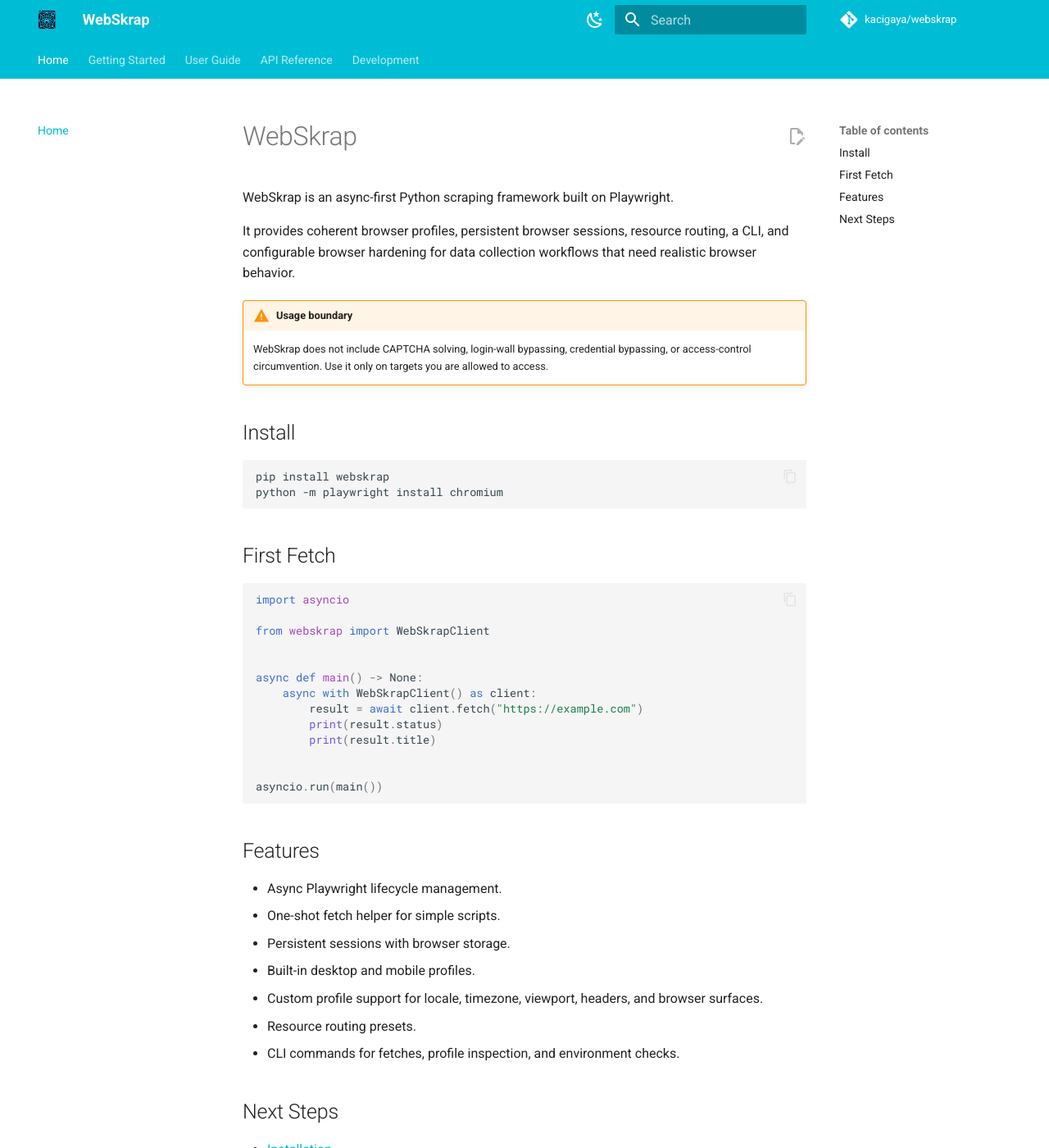
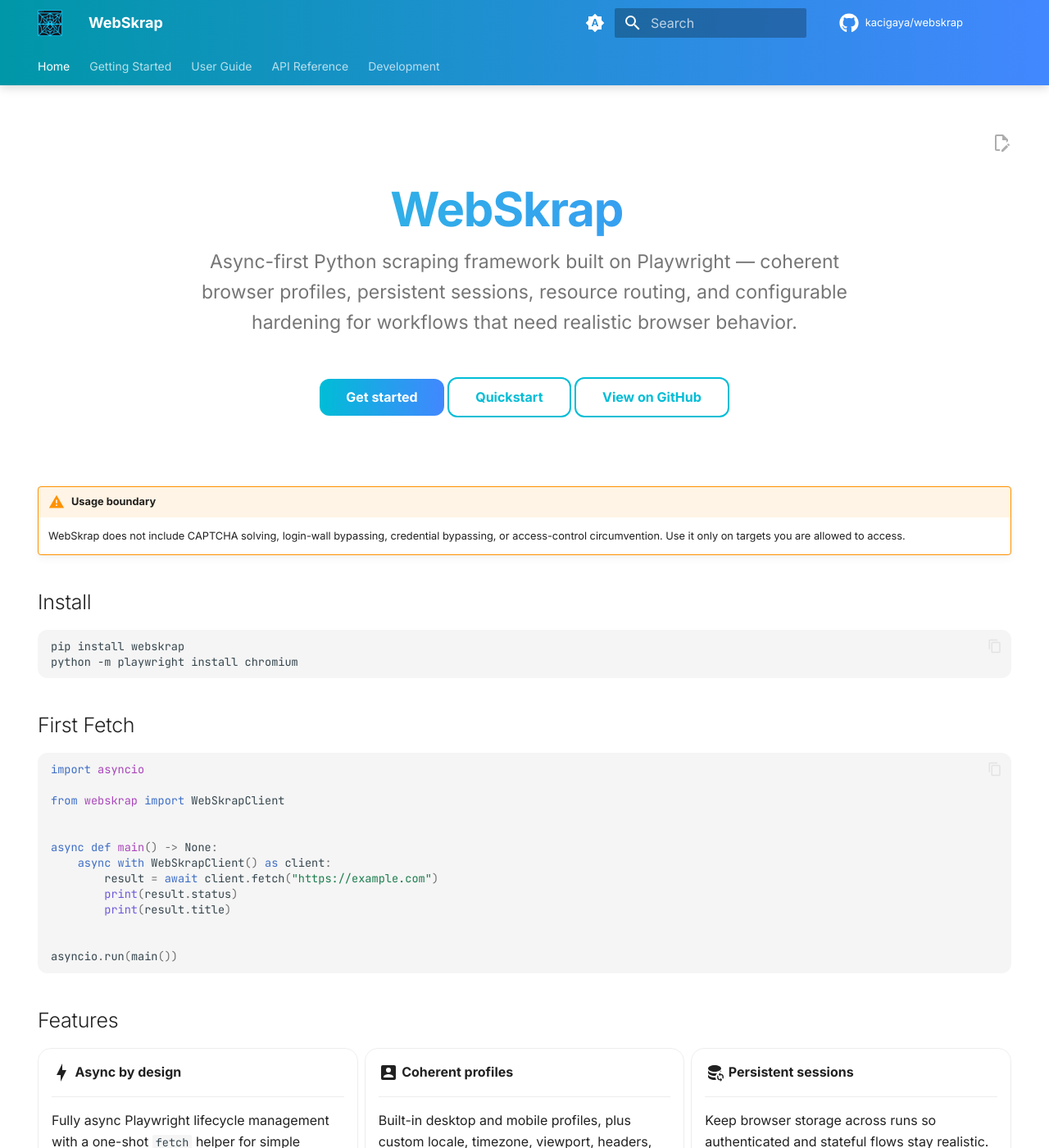
Before and after one commit to msk-mdi/webskrap, an MkDocs documentation site: the page built from docs/index.md, in a window 1280 px wide and 1400 px high. Shown: the whole window at 82% size. Built offline with MkDocs 1.6.1 and Material for MkDocs 9.7.7, drawn with Linux system fonts in a browser that asks for light colours; comment, search, counter and statistics services are not loaded; some of the changed text lies outside the part shown.

Commit message:
docs: redesign site with auto dark mode
- 3-way palette: system preference, light, dark (slate)
- gradient hero, feature card grid, custom CSS polish
- enable instant nav, sticky tabs, code annotations, social links

```diff
--- a/docs/index.md
+++ b/docs/index.md
@@ -1,8 +1,22 @@
+---
+hide:
+  - navigation
+  - toc
+---
+
+<div class="ws-hero" markdown>
+
 # WebSkrap
 
-WebSkrap is an async-first Python scraping framework built on Playwright.
+<p class="ws-tagline">Async-first Python scraping framework built on Playwright — coherent browser profiles, persistent sessions, resource routing, and configurable hardening for workflows that need realistic browser behavior.</p>
 
-It provides coherent browser profiles, persistent browser sessions, resource routing, a CLI, and configurable browser hardening for data collection workflows that need realistic browser behavior.
+<div class="ws-cta" markdown>
+[Get started](getting-started/installation.md){ .md-button .md-button--primary }
+[Quickstart](getting-started/quickstart.md){ .md-button }
+[View on GitHub](https://github.com/kacigaya/webskrap){ .md-button }
+</div>
+
+</div>
 
 !!! warning "Usage boundary"
     WebSkrap does not include CAPTCHA solving, login-wall bypassing, credential bypassing, or access-control circumvention. Use it only on targets you are allowed to access.
@@ -34,17 +48,54 @@
 
 ## Features
 
-- Async Playwright lifecycle management.
-- One-shot fetch helper for simple scripts.
-- Persistent sessions with browser storage.
-- Built-in desktop and mobile profiles.
-- Custom profile support for locale, timezone, viewport, headers, and browser surfaces.
-- Resource routing presets.
-- CLI commands for fetches, profile inspection, and environment checks.
+<div class="grid cards" markdown>
 
-## Next Steps
+-   :material-lightning-bolt:{ .lg .middle } __Async by design__
 
-- [Installation](getting-started/installation.md)
-- [Quickstart](getting-started/quickstart.md)
-- [Sessions](user-guide/sessions.md)
-- [API Reference](api-reference.md)
+    ---
+
+    Fully async Playwright lifecycle management with a one-shot `fetch` helper for simple scripts.
+
+    [:octicons-arrow-right-24: Client](user-guide/client.md)
+
+-   :material-account-box:{ .lg .middle } __Coherent profiles__
+
+    ---
+
+    Built-in desktop and mobile profiles, plus custom locale, timezone, viewport, headers, and browser surfaces.
+
+    [:octicons-arrow-right-24: Profiles](user-guide/profiles.md)
+
+-   :material-database-sync:{ .lg .middle } __Persistent sessions__
+
+    ---
+
+    Keep browser storage across runs so authenticated and stateful flows stay realistic.
+
+    [:octicons-arrow-right-24: Sessions](user-guide/sessions.md)
+
+-   :material-shield-lock:{ .lg .middle } __Stealth & routing__
+
+    ---
+
+    Configurable browser hardening and resource routing presets to shape network behavior.
+
+    [:octicons-arrow-right-24: Stealth](user-guide/stealth.md)
+
+-   :material-console:{ .lg .middle } __CLI included__
+
+    ---
+
+    Run fetches, inspect profiles, and check your environment straight from the terminal.
+
+    [:octicons-arrow-right-24: CLI](user-guide/cli.md)
+
+-   :material-api:{ .lg .middle } __Typed API__
+
+    ---
+
+    Annotated signatures and a generated reference for every public surface.
+
+    [:octicons-arrow-right-24: API Reference](api-reference.md)
+
+</div>
--- /dev/null
+++ b/docs/stylesheets/extra.css
@@ -0,0 +1,119 @@
+/* ── WebSkrap theme polish ──────────────────────────────────────────── */
+
+:root {
+  --md-primary-fg-color:        #06b6d4;
+  --md-primary-fg-color--light: #22d3ee;
+  --md-primary-fg-color--dark:  #0891b2;
+  --md-accent-fg-color:         #3b82f6;
+}
+
+/* Light scheme tuning */
+[data-md-color-scheme="default"] {
+  --md-default-bg-color: #ffffff;
+  --md-typeset-a-color: #0e7490;
+}
+
+/* Dark scheme: deep slate with a subtle cyan-tinted gradient backdrop */
+[data-md-color-scheme="slate"] {
+  --md-hue: 210;
+  --md-default-bg-color:        #0b1120;
+  --md-default-fg-color:        #e2e8f0;
+  --md-default-fg-color--light: #cbd5e1;
+  --md-code-bg-color:           #111827;
+  --md-code-fg-color:           #e5e7eb;
+  --md-typeset-a-color:         #38bdf8;
+  --md-footer-bg-color:         #0a0f1c;
+  --md-footer-bg-color--dark:   #070b15;
+}
+
+[data-md-color-scheme="slate"] body {
+  background:
+    radial-gradient(1200px 600px at 100% -10%, rgba(34, 211, 238, 0.10), transparent 60%),
+    radial-gradient(900px 500px at -10% 10%, rgba(59, 130, 246, 0.10), transparent 55%),
+    var(--md-default-bg-color);
+  background-attachment: fixed;
+}
+
+/* Header: gradient bar instead of flat fill */
+.md-header {
+  background: linear-gradient(90deg, var(--md-primary-fg-color--dark), var(--md-accent-fg-color));
+  box-shadow: 0 2px 12px rgba(0, 0, 0, 0.18);
+}
+.md-tabs {
+  background: transparent;
+}
+
+/* Logo crisp + slight breathing room */
+.md-header__button.md-logo img {
+  height: 1.6rem;
+  width: auto;
+}
+
+/* ── Hero ───────────────────────────────────────────────────────────── */
+.ws-hero {
+  text-align: center;
+  padding: 3.2rem 1rem 2.4rem;
+}
+.ws-hero h1 {
+  font-size: 2.9rem;
+  font-weight: 800;
+  letter-spacing: -0.02em;
+  margin: 0 0 0.4rem;
+  background: linear-gradient(92deg, var(--md-primary-fg-color--light), var(--md-accent-fg-color));
+  -webkit-background-clip: text;
+  background-clip: text;
+  color: transparent;
+}
+.ws-hero p.ws-tagline {
+  font-size: 1.15rem;
+  color: var(--md-default-fg-color--light);
+  max-width: 40rem;
+  margin: 0 auto 1.6rem;
+}
+.ws-cta {
+  display: inline-flex;
+  gap: 0.8rem;
+  flex-wrap: wrap;
+  justify-content: center;
+}
+.ws-cta .md-button {
+  border-radius: 0.6rem;
+  font-weight: 600;
+}
+
+/* ── Feature grid cards ─────────────────────────────────────────────── */
+.md-typeset .grid.cards > ul > li,
+.md-typeset .grid > .card {
+  border-radius: 0.8rem;
+  border: 1px solid var(--md-default-fg-color--lightest);
+  transition: transform 0.18s ease, box-shadow 0.18s ease, border-color 0.18s ease;
+}
+.md-typeset .grid.cards > ul > li:hover {
+  transform: translateY(-3px);
+  border-color: var(--md-accent-fg-color);
+  box-shadow: 0 10px 28px rgba(8, 145, 178, 0.18);
+}
+
+/* ── Code blocks ────────────────────────────────────────────────────── */
+.md-typeset pre > code {
+  border-radius: 0.6rem;
+}
+[data-md-color-scheme="slate"] .md-typeset pre > code {
+  box-shadow: inset 0 0 0 1px rgba(148, 163, 184, 0.12);
+}
+
+/* ── Buttons ────────────────────────────────────────────────────────── */
+.md-typeset .md-button--primary {
+  background: linear-gradient(92deg, var(--md-primary-fg-color), var(--md-accent-fg-color));
+  border: none;
+  color: #fff;
+}
+.md-typeset .md-button--primary:hover {
+  filter: brightness(1.07);
+  box-shadow: 0 6px 18px rgba(8, 145, 178, 0.35);
+}
+
+/* Smooth color-scheme transition */
+[data-md-color-scheme] {
+  transition: background-color 0.3s ease, color 0.3s ease;
+}
--- a/mkdocs.yml
+++ b/mkdocs.yml
@@ -9,27 +9,62 @@
   name: material
   logo: assets/webskrap-logo.png
   favicon: assets/webskrap-logo.png
+  icon:
+    repo: fontawesome/brands/github
+  font:
+    text: Inter
+    code: JetBrains Mono
   features:
+    - navigation.instant
+    - navigation.instant.progress
+    - navigation.tracking
     - navigation.sections
     - navigation.tabs
+    - navigation.tabs.sticky
     - navigation.top
+    - navigation.footer
+    - navigation.indexes
+    - toc.follow
     - search.suggest
     - search.highlight
+    - search.share
     - content.code.copy
+    - content.code.annotate
     - content.action.edit
+    - content.tooltips
   palette:
-    - scheme: default
+    - media: "(prefers-color-scheme)"
+      primary: cyan
+      accent: blue
+      toggle:
+        icon: material/brightness-auto
+        name: Switch to light mode
+    - media: "(prefers-color-scheme: light)"
+      scheme: default
       primary: cyan
       accent: blue
       toggle:
         icon: material/weather-night
         name: Switch to dark mode
-    - scheme: slate
+    - media: "(prefers-color-scheme: dark)"
+      scheme: slate
       primary: cyan
       accent: blue
       toggle:
         icon: material/weather-sunny
-        name: Switch to light mode
+        name: Switch to system preference
+
+extra_css:
+  - stylesheets/extra.css
+
+extra:
+  social:
+    - icon: fontawesome/brands/github
+      link: https://github.com/kacigaya/webskrap
+      name: WebSkrap on GitHub
+    - icon: fontawesome/brands/python
+      link: https://pypi.org/project/webskrap/
+      name: WebSkrap on PyPI
 
 nav:
   - Home: index.md
@@ -50,12 +85,27 @@
   - admonition
   - attr_list
   - md_in_html
+  - tables
+  - footnotes
+  - toc:
+      permalink: true
   - pymdownx.details
   - pymdownx.highlight:
       anchor_linenums: true
+      line_spans: __span
+      pygments_lang_class: true
   - pymdownx.inlinehilite
   - pymdownx.snippets
-  - pymdownx.superfences
+  - pymdownx.superfences:
+      custom_fences:
+        - name: mermaid
+          class: mermaid
+          format: !!python/name:pymdownx.superfences.fence_code_format
+  - pymdownx.tabbed:
+      alternate_style: true
+  - pymdownx.emoji:
+      emoji_index: !!python/name:material.extensions.emoji.twemoji
+      emoji_generator: !!python/name:material.extensions.emoji.to_svg
 
 plugins:
   - search
```
